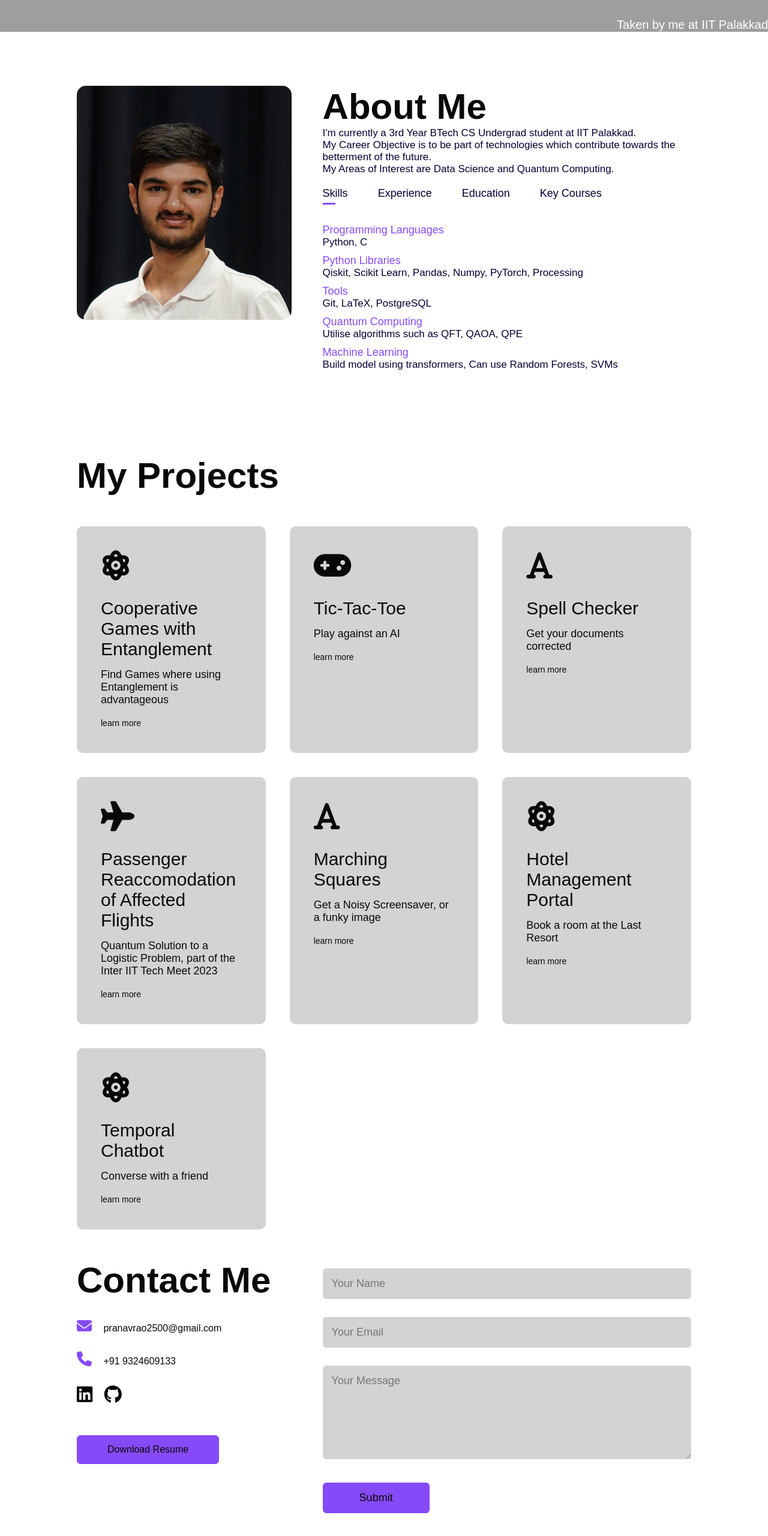
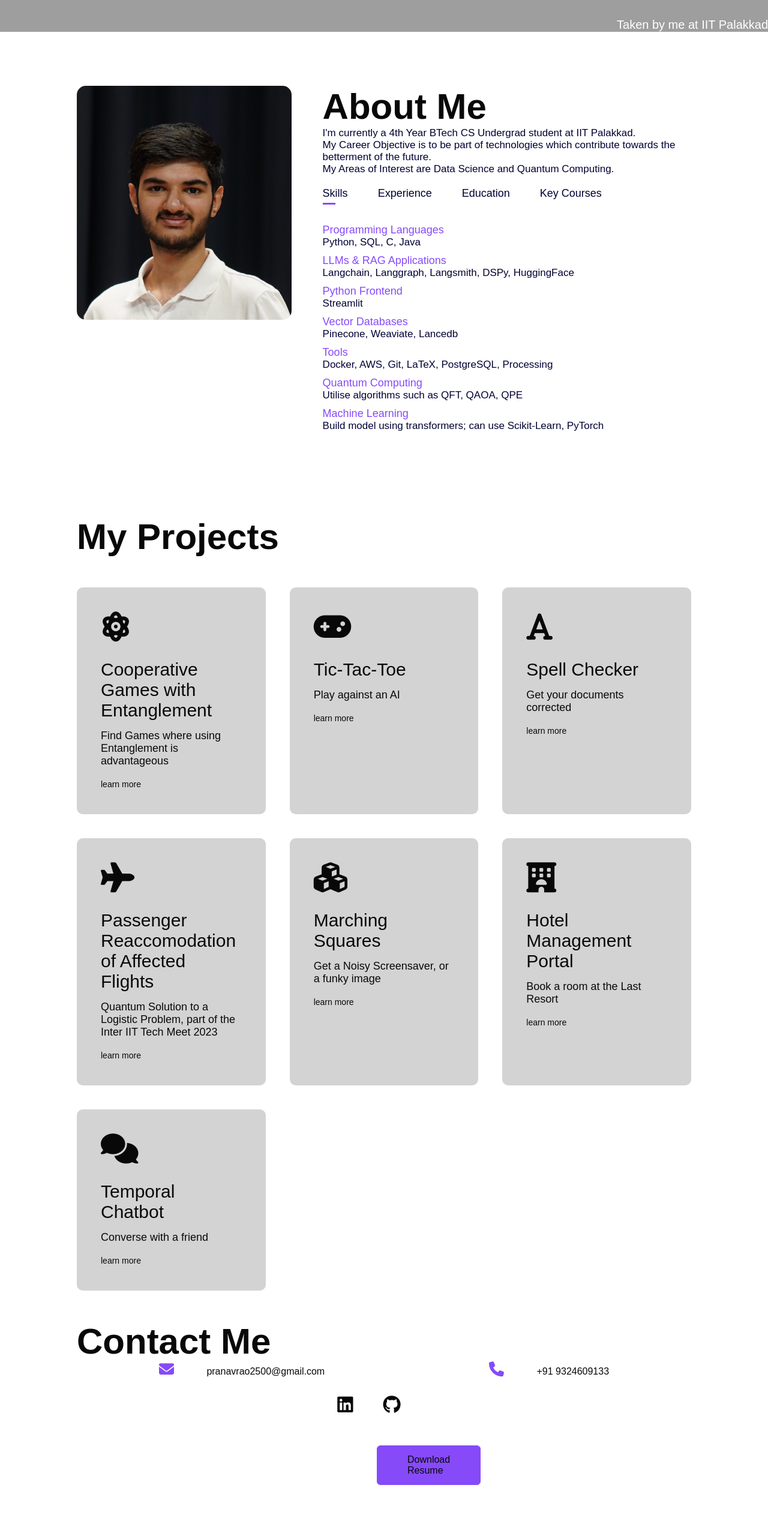
Before and after one commit to PranavRao25/PranavRao25.github.io, a plain HTML site: page index.html in a window 1280 px wide. Shown: the part 747-3307 px from the top of the page at 60% size. After the commit the page ends 3282 px from the top, so only its background shows below. Drawn offline with Linux system fonts and the light colour scheme; grey boxes are pictures that could not be loaded.

Commit message:
new changes

```diff
--- a/index.html
+++ b/index.html
@@ -41,7 +41,7 @@
 			<div class="about-col-2">
 				<h1 class="subtitle">About Me</h1>
 				<p>
-					I'm currently a 3rd Year BTech CS Undergrad student at IIT Palakkad.<br>
+					I'm currently a 4th Year BTech CS Undergrad student at IIT Palakkad.<br>
 					My Career Objective is to be part of technologies which contribute towards the betterment of the future.<br>
 					My Areas of Interest are Data Science and Quantum Computing.<br>
 				</p>
@@ -55,25 +55,25 @@
 
 				<div class="tab-contents active-tab" id="skills"> <!-- Skills -->
 					<ul>
-						<li><span>Programming Languages</span> <br>Python, C</li>
-						<li><span>Python Libraries</span><br> Qiskit, Scikit Learn, Pandas, Numpy, PyTorch, Processing</li>
-						<li><span>Tools</span><br> Git, LaTeX, PostgreSQL</li>
+						<li><span>Programming Languages</span> <br>Python, SQL, C, Java</li>
+						<li><span>LLMs & RAG Applications</span><br>Langchain, Langgraph, Langsmith, DSPy, HuggingFace</li>
+						<li><span>Python Frontend</span><br>Streamlit</li>
+						<li><span>Vector Databases</span><br>Pinecone, Weaviate, Lancedb</li>
+						<li><span>Tools</span><br> Docker, AWS, Git, LaTeX, PostgreSQL, Processing</li>
 						<li><span>Quantum Computing</span><br> Utilise algorithms such as QFT, QAOA, QPE</li>
-						<li><span>Machine Learning</span><br> Build model using transformers, Can use Random Forests, SVMs</li>
+						<li><span>Machine Learning</span><br> Build model using transformers; can use Scikit-Learn, PyTorch</li>
 					</ul>
 				</div>
 
 				<div class="tab-contents" id="experience"> <!-- Education -->
 					<ul>
-						<li><span>ML</span><br>Machine Learning</li>
-						<li><span>AI</span><br>Aritifical Intelligence</li>
-						<li><span>QC</span><br>Quantum Computing</li>
+						<li><span>ML Intern</span><br>Machine Intelligence Program, IIT Bombay</li>
 					</ul>
 				</div>
 
 				<div class="tab-contents" id="education"> <!-- Experience -->
 					<ul>
-						<li><span>BTech CSE</span>: 8.88<br>IIT Palakkad</li>
+						<li><span>BTech CSE</span>: 8.95<br>IIT Palakkad</li>
 						<li><span>Senior Secondary</span>: 97%<br>New Horizons Scholars School (CBSE)</li>
 						<li><span>Junior Secondary</span>: 96%<br>Dhyan Ganga International School (ICSE)</li>
 					</ul>
@@ -82,6 +82,9 @@
 				<div class="tab-contents" id="courses">
 					<ul>
 						<li><span>NPTEL Introduction to Machine Learning</span></li>
+						<li><span>Computer Vision</span></li>
+						<li><span>Software Engineering</span></li>
+						<li><span>Parallel Programming</span></li>
 						<li><span>Quantum Computing</span></li>
 						<li><span>Cryptography</span></li>
 						<li><span>Computational Methods and Applications</span></li>
@@ -90,7 +93,6 @@
 				</div>
 			</div>
 		</div>
-
 	</div>
 </div>
 
@@ -136,7 +138,7 @@
 			</div>
 
 			<div>
-				<i class="fa-solid fa-font"></i>
+				<i class="fa-solid fa-cubes"></i>
 				<h2>Marching Squares</h2>
 				<p>Get a Noisy Screensaver, or a funky image</p>
 				<a href="https://pranavrao25.github.io/Marching-Cubes/" target="_blank">
@@ -145,7 +147,7 @@
 			</div>
 
 			<div>
-				<i class="fa-solid fa-atom"></i>
+				<i class="fa-solid fa-hotel"></i>
 				<h2>Hotel Management Portal</h2>
 				<p>Book a room at the Last Resort</p>
 				<a href="https://github.com/Priyanshu4650/DBMS-Project" target="_blank">
@@ -154,7 +156,7 @@
 			</div>
 
 			<div>
-				<i class="fa-solid fa-atom"></i>
+				<i class="fa-solid fa-comments"></i>
 				<h2>Temporal Chatbot</h2>
 				<p>Converse with a friend</p>
 				<a href="https://github.com/PranavRao25/Temporal_Chatbot" target="_blank">
@@ -168,32 +170,15 @@
 <!-- Contact Me -->
 <div id="contact">
 	<div class="container">
-		<div class="row">
-			<div class="contact-left">
-				<h1 class="subtitle">Contact Me</h1>
-
-				<p> <i class="fa-solid fa-envelope"></i> pranavrao2500@gmail.com </p> <!-- Add email id here -->
-				<p> <i class="fa-solid fa-phone"></i> +91 9324609133 </p>
-
-				<div class="social-icons">
-					<a href="https://www.linkedin.com/in/pranav-rao-114887225/" target="_blank"><i class="fa-brands fa-linkedin"></i></a>
-					<a href="https://github.com/PranavRao25" target="_blank"><i class="fa-brands fa-github"></i></a>
-				</div>
-
-				<a href="files/Pranav_Rao_Resume.pdf" download class="btn btn2" target="_blank">Download Resume</a>
-			</div>
-
-			<div class="contact-right">
-				<form name="submit-to-google-sheet">
-					<input type="text" name="Name" placeholder="Your Name" required>
-					<input type="email" name="Email" placeholder="Your Email" required>
-					<textarea name="Message" rows="6" placeholder="Your Message"></textarea>
-					<button type="submit" class="btn btn2">Submit</button>
-				</form>
-
-				<span id="msg"></span>
-			</div>
+		<h1 class="subtitle_contact" style="font-size: 60px;">Contact Me</h1>
+		<div class="contact-left">
+			<div class="mail"><p> <i class="fa-solid fa-envelope"></i> pranavrao2500@gmail.com </p></div>
+			<div class="phone"><p> <i class="fa-solid fa-phone"></i> +91 9324609133 </p></div>
 		</div>
+		<div class="social-icons" style="padding: 0 200px; text-align: center;">
+			<a href="https://www.linkedin.com/in/pranav-rao-114887225/" target="_blank" style=""><i class="fa-brands fa-linkedin"></i></a><a href="https://github.com/PranavRao25" target="_blank"><i class="fa-brands fa-github"></i></a>
+		</div>
+		<div class='resume' style="padding: 0 500px;"><a href="files/Pranav_Rao_Resume.pdf" download class="btn btn2" target="_blank">Download Resume</a></div>
 	</div>
 </div>
 
--- a/style.css
+++ b/style.css
@@ -309,20 +309,31 @@ nav ul li a:hover::after{
 /* Contact */
 
 .contact-left {
-	flex-basis: 35%;
+	display: flex;
+	justify-content: space-around;
+  width: 100%;
 }
 
-.contact-right {
-	flex-basis: 60%;
+.contact-left .subtitle_contact {
+/*	padding: 50%;*/
+	font-size: 80px;
+	font-weight: 800;
+	color: #080808;
 }
 
 .contact-left p {
-	margin-top: 30px;
+	float:left;
+	width:100%;
+	right: 0px;
+}
+
+.contact-left .phone .mail {
+	display: flex;
 }
 
 .contact-left p i {
 	color: #864AF9;
-	margin-right: 15px;
+	margin-right: 50px;
 	font-size: 25px;
 }
 
@@ -333,7 +344,7 @@ nav ul li a:hover::after{
 .social-icons a {
 	text-decoration: none;
 	font-size: 30px;
-	margin-right: 15px;
+	margin-right: 50px;
 	color: #080808;
 	display: inline-block;
 	transition: transform 0.5s;
@@ -347,10 +358,7 @@ nav ul li a:hover::after{
 .btn.btn2 {
 	display: inline-block;
 	background: #864AF9;
-}
-
-.contact-right form {
-	width: 100%;
+	right: 650px;
 }
 
 form input, form textarea {
```
Also changed, not shown: files/images/qaoa.png (deleted), files/images/sciquest.jpg (deleted), 2 other files.
